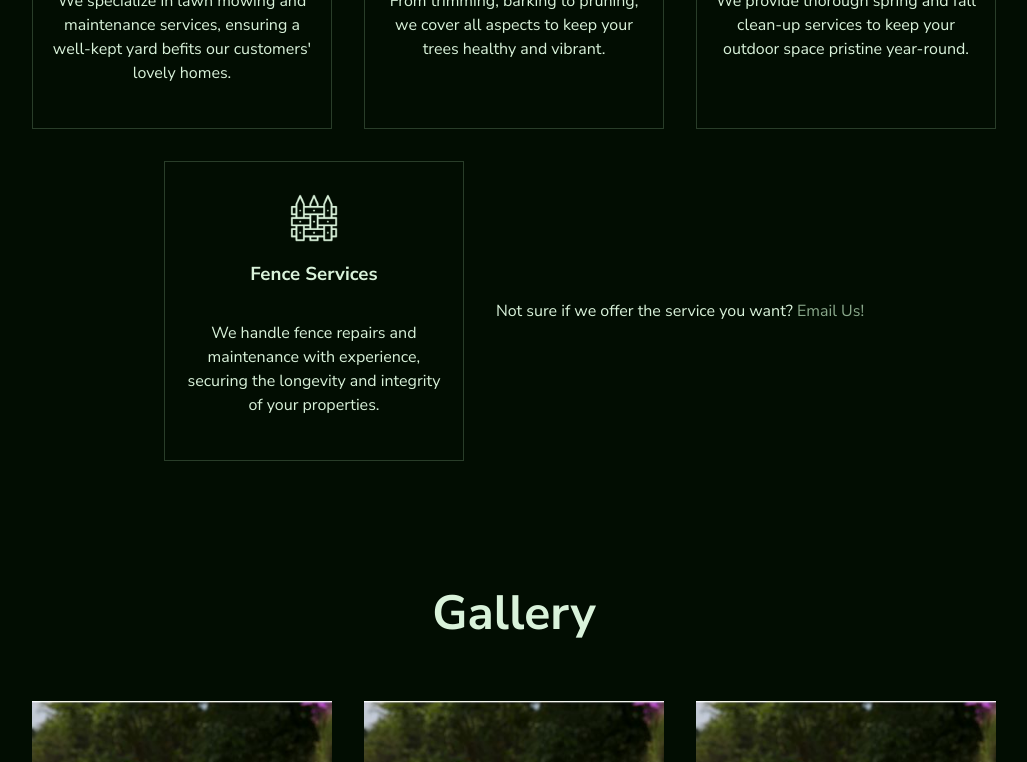
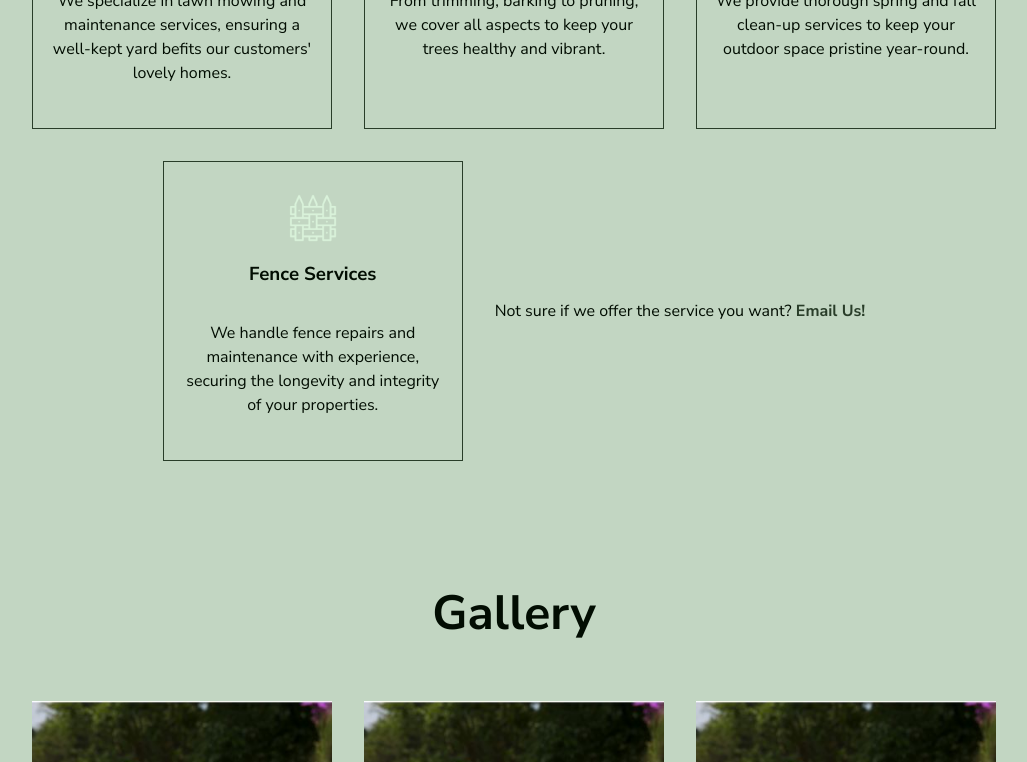
Before and after one commit to pickordian/VanLandscaping, a React (Vite) app: page / in a window 1280 px wide. Shown: the part 1086-1848 px from the top of the page, without its empty margins (126-1153 px from the left). Built offline with nearby package versions, Linux system fonts and the light colour scheme.

Commit message:
remove workflows and finallize scss, form validation need work

```diff
--- a/src/App.tsx
+++ b/src/App.tsx
@@ -4,12 +4,14 @@
 import Gallery from "./components/Gallery";
 import Services from "./components/Services";
 import Contact from "./components/Contact";
+
 function App() {
+  const isDarkMode = window.matchMedia("(prefers-color-scheme: dark)").matches;
   return (
     <>
       <Header />
       <Home />
-      <Services />
+      <Services isDarkMode={isDarkMode} />
       <Gallery />
       <Contact />
       <Footer />
--- a/src/components/Services.tsx
+++ b/src/components/Services.tsx
@@ -1,6 +1,6 @@
+import { services_list } from "./interface";
 
-import { services_list } from "./interface";
-function Services() {
+function Services( {isDarkMode}: {isDarkMode: boolean}) {
   return (
     <section id="Services">
       <h2>Our Services</h2>
@@ -9,7 +9,7 @@
           return (
             <div key={index}>
               <div className="service-info">
-                <img src={service.iconSrcD} alt={`${service.alt} icon`} />
+                <img src={isDarkMode ? service.iconSrcL:service.iconSrcD} alt={`${service.alt} icon`} />
                 <h3> {service.alt} Services</h3>
                 <p>{service.description}</p>
               </div>
@@ -22,7 +22,10 @@
         })}{" "}
         <p>
           Not sure if we offer the service you want?{" "}
-          <a href="mailto:khanhcvan263@gmail.com">Email Us!</a>
+          <a href="mailto:khanhcvan263@gmail.com">
+            {" "}
+            <strong>Email Us!</strong>
+          </a>
         </p>
       </div>
     </section>
--- a/src/main.tsx
+++ b/src/main.tsx
@@ -2,6 +2,7 @@
 import ReactDOM from 'react-dom/client'
 import App from './App.tsx'
 import './index.css'
+
 
 ReactDOM.createRoot(document.getElementById('root')!).render(
   <React.StrictMode>
--- a/src/style.scss
+++ b/src/style.scss
@@ -1,12 +1,15 @@
 @import url("https://fonts.googleapis.com/css2?family=Nunito+Sans:ital,opsz,wght@0,6..12,200..1000;1,6..12,200..1000&display=swap");
 $dark-green: hsl(122, 73%, 3%);
 $off-dark-green: hsl(122, 20%, 20%);
-$white-green: hsl(122, 49%, 90%);
+$white-green: hsl(122, 50%, 90%);
 $off-white-green: hsl(122, 15%, 60%);
-$background-color: $dark-green;
-$off-background-color: $off-dark-green;
-$text-color: $white-green;
-$off-text-color: $off-white-green;
+$light-green:  hsl(122, 20%, 80%);
+$off-light-green:  hsl(122, 49%, 87%);
+
+$background-color: $light-green;
+$off-background-color: $off-light-green;
+$text-color: $dark-green;
+$off-text-color: $off-dark-green;
 $font-family: "Nunito Sans", sans-serif;
 
 html {
@@ -40,6 +43,10 @@
   &:hover {
     color: $text-color;
   }
+}
+
+*:focus{
+  outline: 3px solid $off-text-color;
 }
 
 img {
@@ -136,8 +143,8 @@
   padding: 0.75rem 1rem;
   color: $background-color;
   &:hover {
-    background-color: $off-background-color;
-    color: $text-color;
+    background-color: $off-text-color;
+    color: $off-background-color;
   }
   transition: background-color 300ms ease-out;
 }
@@ -147,7 +154,7 @@
   & > :first-child {
     color: $text-color;
     padding: 0.75rem 1rem;
-    border: 0.5px solid $off-background-color;
+    border: 0.5px solid $off-text-color;
     border-radius: 0.5rem;
   }
   gap: 1rem;
@@ -171,17 +178,22 @@
     width: min(100%, 300px);
     height: 300px;
     position: relative;
+    transition: all 300ms ease-in;
     img {
       position: absolute;
       z-index: 998;
       top: 0;
       left: 0;
+      transition: all 300ms ease-in;
+    }
+    h3{
+      transition: all 300ms ease-in;
     }
     .service-info {
       padding: 2rem 1rem 0 1rem;
       box-sizing: border-box;
       z-index: 999;
-      border: 0.5px solid $off-background-color;
+      border: 0.5px solid $off-text-color;
       background-color: $background-color;
       display: flex;
       flex-direction: column;
@@ -235,7 +247,7 @@
     form {
       width: min(360px, 100%);
       padding: 1rem;
-      border: 0.5px solid $off-background-color;
+      border: 0.5px solid $off-text-color;
       display: flex;
       flex-direction: column;
       gap: 0.5rem;
@@ -245,7 +257,10 @@
         margin-bottom: 1rem;
         background-color: $background-color;
         color: $text-color;
-        border: 0.5px solid $off-background-color;
+        border: 0.5px solid $off-text-color;
+      }
+      input::placeholder{
+        color: $off-text-color;
       }
       button {
         border: none;
@@ -262,7 +277,7 @@
 footer {
   width: 100%;
   padding: 2rem 4rem;
-  border-top: 0.5px solid $off-background-color;
+  border-top: 0.5px solid $off-text-color;
   display: flex;
   box-sizing: border-box;
   justify-content: space-between;
@@ -292,13 +307,15 @@
       position: fixed;
       right: 0;
       top: 0;
-      background-color: hsl(122, 20%, 10%);
+      background-color: $background-color;
+      border-bottom: 0.5rem solid $text-color;
       flex-direction: column;
       align-items: center;
       justify-content: center;
       overflow: hidden;
       transition: height 300ms ease-in-out;
       z-index: 1000;
+
       li:last-child {
         position: static;
       }
```
